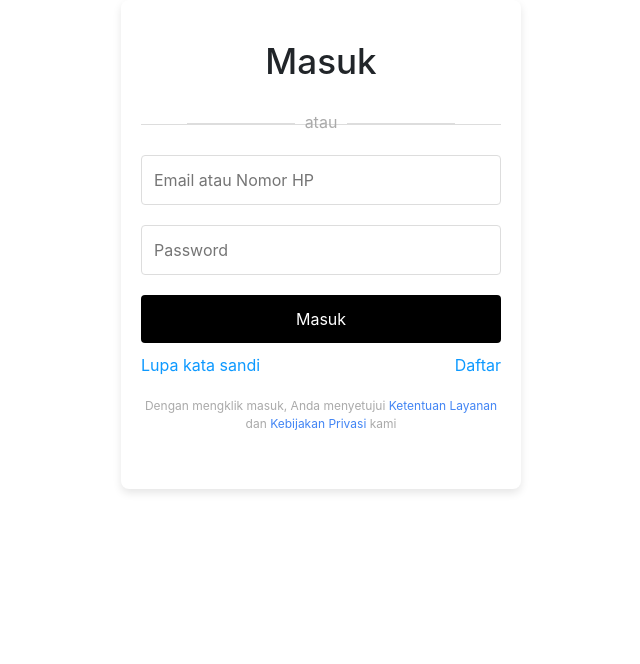
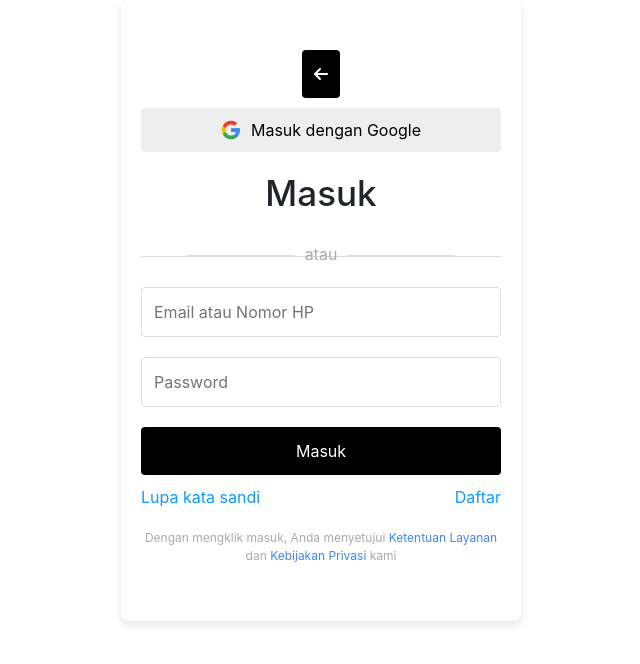
Before and after one commit to GamelabAhmad/Project25-4-HoteReservationApp, a React (Create React App) app in the folder frontend/: page /masuk in a window 1280 px wide. Shown: the top 664 px of the page, without its empty margins (319-959 px from the left). Built offline with nearby package versions, Linux system fonts and the light colour scheme.

Commit message:
lupassssss

```diff
--- a/frontend/src/App.js
+++ b/frontend/src/App.js
@@ -20,7 +20,7 @@ import axios from 'axios';
 
 const App = () => {
   const location = useLocation();
-  const noHeaderFooterPaths = ['/masuk', '/daftar', '/lupapass', '/Newpass']; // Add '/newpass' to the paths that hide Header and Footer
+  const noHeaderFooterPaths = ['/masuk', '/daftar', '/Lupapass', '/newpass']; // Add '/newpass' to the paths that hide Header and Footer
   const shouldHideHeaderFooter = noHeaderFooterPaths.includes(location.pathname);
 
   return (
--- a/frontend/src/page/Login.js
+++ b/frontend/src/page/Login.js
@@ -12,6 +12,8 @@ import {
   Title,
   Flex,
 } from "../component/StyledLogin";
+import { FontAwesomeIcon } from '@fortawesome/react-fontawesome';
+import { faArrowLeft } from '@fortawesome/free-solid-svg-icons';
 import { Link, useNavigate } from "react-router-dom";
 import axios from "axios";
 
@@ -40,6 +42,16 @@ const Login = () => {
 
   return (
     <LoginContainer>
+       <FlexKiri>
+        <Link to="/">
+        <Button><FontAwesomeIcon icon={faArrowLeft} /></Button>
+        </Link>
+      </FlexKiri>
+      <GoogleLoginButton>
+        <img src="/images/googele.png" alt="Google Logo" style={{ width: '20px', marginRight: '10px' }} />
+        Masuk dengan Google
+      </GoogleLoginButton>
+
       <Title>Masuk</Title>
       <Divider>atau</Divider>
       <Form onSubmit={handleLogin}>
@@ -59,7 +71,7 @@ const Login = () => {
       </Form>
       <Flex>
         <FlexKanan>
-          <Link to="#" style={{ color: "#0D99FF" }}>
+          <Link to="/Lupapass" style={{ color: "#0D99FF" }}>
             Lupa kata sandi
           </Link>
         </FlexKanan>
```
